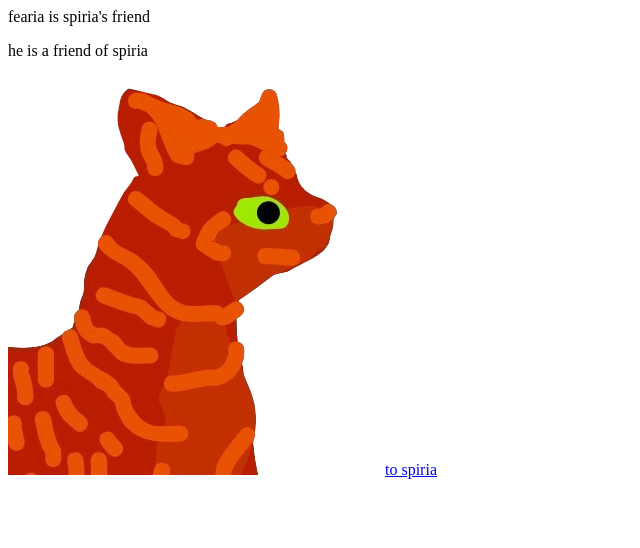
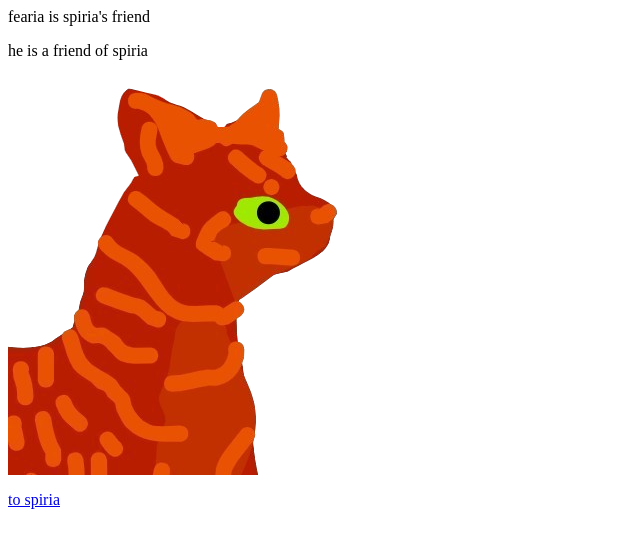
Before and after one commit to myrnamoon/spiria, a plain HTML site: page fearia.html in a window 1280 px wide. Shown: the whole page, without its empty margins (0-640 px from the left). Drawn offline with Linux system fonts and the light colour scheme.

Commit message:
Update fearia.html

```diff
--- a/fearia.html
+++ b/fearia.html
@@ -6,6 +6,6 @@
     <hi>fearia is spiria's friend</h1>
     <p>he is a friend of spiria</p>
     <img src="alderheart.png">
-    <a href="index.html">to spiria</a>
+    <p><a href="index.html">to spiria</a></p>
   </body>
 </html>
```
